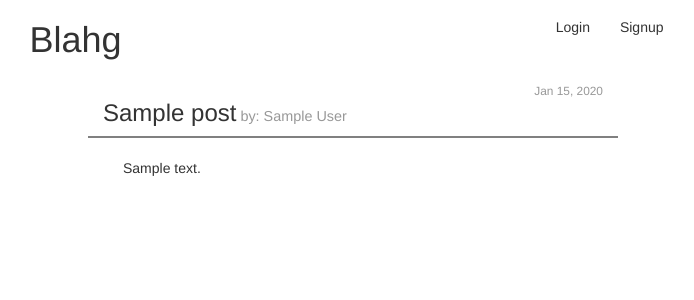
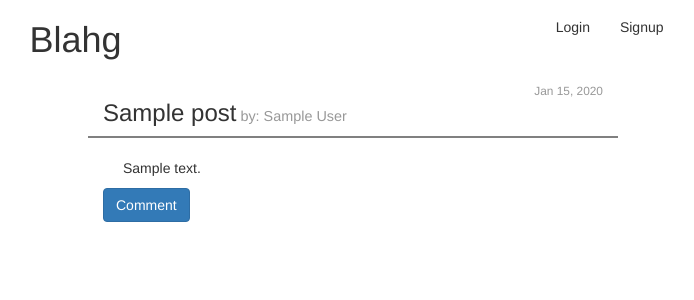
Before and after one commit to davidhousedev/Multi-User-Blog-Udacity, a Python web app: template templates/viewpost.html in a window 1280 px wide. Shown: the top 300 px of the page, without its empty margins (287-981 px from the left). Run offline with Jinja, Linux system fonts and the light colour scheme; the template is opened without the code that fills it: most values are stand-ins (such as "Sample title", 1, 10 or a date in 2020); some libraries are stand-ins or nearby versions.

Commit message:
feat: Display comment creation form on permalink view if #post-comment button is clicked

```diff
--- a/static/form.css
+++ b/static/form.css
@@ -9,8 +9,12 @@ form {
     color: red;
 }
 
+.write-comment {
+    display: none;
+}
+
 textarea {
-    min-height: 300px;
+    min-height: 200px;
 }
 
 @media screen and (min-width: 550px) {
--- /dev/null
+++ b/static/viewpost.js
@@ -0,0 +1,9 @@
+$(document).ready(function(){
+
+    // Display comment writing field when #post-comment
+    // button is clicked.
+    $("#post-comment").click(function(){
+        $(".write-comment").css("display", "block");
+    });
+
+});
--- a/templates/base.html
+++ b/templates/base.html
@@ -5,10 +5,17 @@
     <meta name="viewport" content="width=device-width,initial-scale=1">
     <meta http-equiv="X-UA-Compatible" content="IE=edge">
     <title>Blahg</title>
+    {% block jquery %}
+        <!-- Load jQuery here if necessary -->
+    {% endblock %}
     <link rel="stylesheet" href="https://maxcdn.bootstrapcdn.com/bootstrap/4.0.0-alpha.4/css/bootstrap.min.css" integrity="sha384-2hfp1SzUoho7/TsGGGDaFdsuuDL0LX2hnUp6VkX3CUQ2K4K+xjboZdsXyp4oUHZj" crossorigin="anonymous">
     <link rel="stylesheet" href="/static/main.css">
+
     {% block styles %}
         <!-- Page-specific style sheets will be imported here by Jinja2 -->
+    {% endblock %}
+    {% block javascript %}
+        <!-- Page-specific javascript links will appear here -->
     {% endblock %}
 </head>
 <body class="container">
--- a/templates/viewpost.html
+++ b/templates/viewpost.html
@@ -1,7 +1,16 @@
 {% extends "base.html" %}
+
+{% block jquery %}
+    <script   src="http://code.jquery.com/jquery-3.1.1.min.js"   integrity="sha256-hVVnYaiADRTO2PzUGmuLJr8BLUSjGIZsDYGmIJLv2b8="   crossorigin="anonymous"></script>
+{% endblock %}
 
 {% block styles %}
     <link rel="stylesheet" href="/static/blog_posts.css">
+    <link rel="stylesheet" href="/static/form.css">
+{% endblock %}
+
+{% block javascript %}
+    <script src="/static/viewpost.js"></script>
 {% endblock %}
 
 {% block content %}
@@ -19,7 +28,26 @@
             <div class="post-content row">
                 <p class="post-content">{{post._render_text | safe}}</p>
             </div>
-            <div class="post-footer row"></div>
+            <div class="post-footer row">
+                <div class="col-xs-12">
+                    <button class="btn btn-primary" id="post-comment">Comment</button>
+                </div>
+            </div>
+            <div class="write-comment row">
+                <form method="post">
+                    <div class="form-group row">
+                        <label for="content" class="col-sm-2 col-xs-12 col-form-label">Comment</label>
+                            <div class="col-sm-10 col-xs-12">
+                                <textarea class="input form-control" name="content" id="content"></textarea>
+                            </div>
+                    </div>
+                    <div class="form-group row">
+                        <div class="col-sm-10 offset-sm-2">
+                            <button class="btn btn-primary">Publish</button>
+                        </div>
+                    </div>
+                </form>
+            </div>
 
         </article>
     </main>
```
